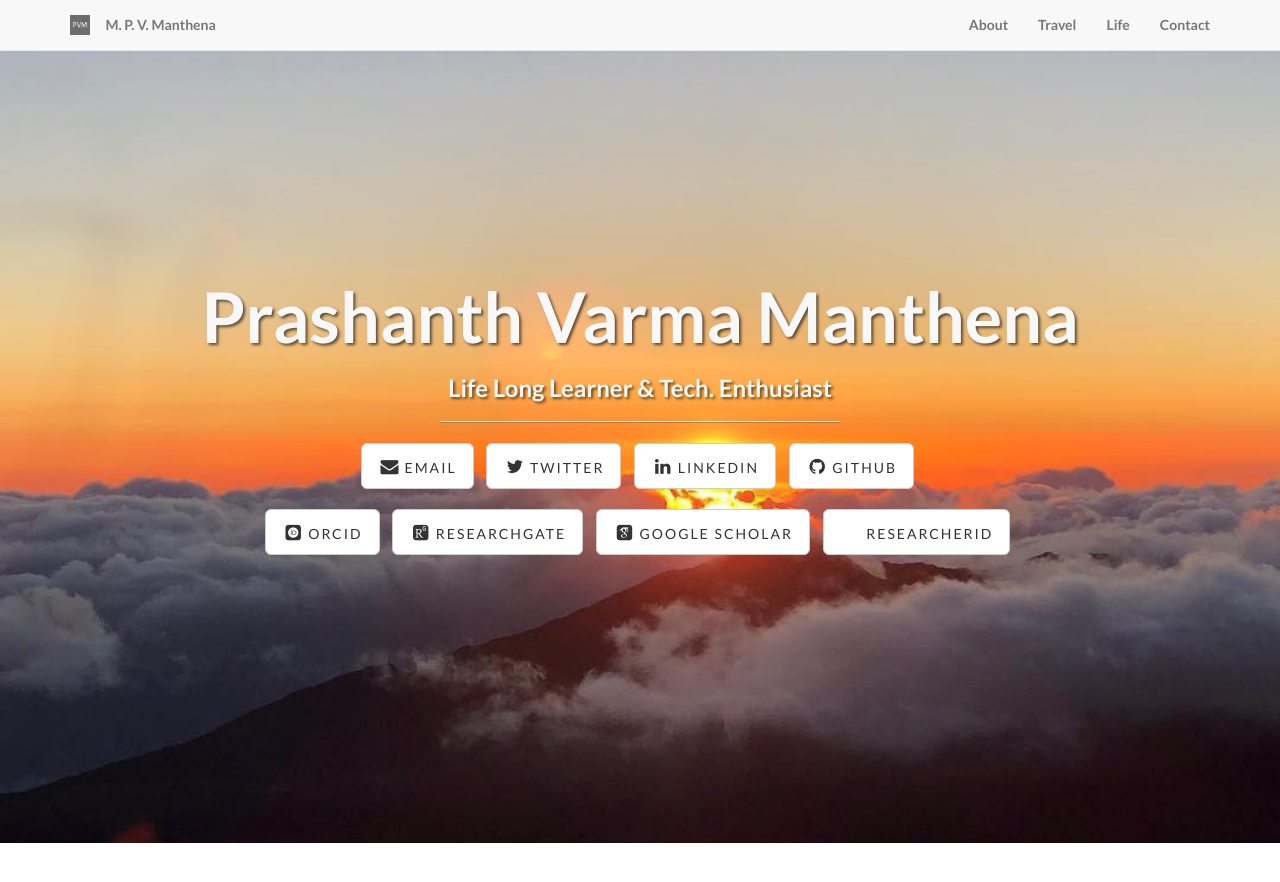
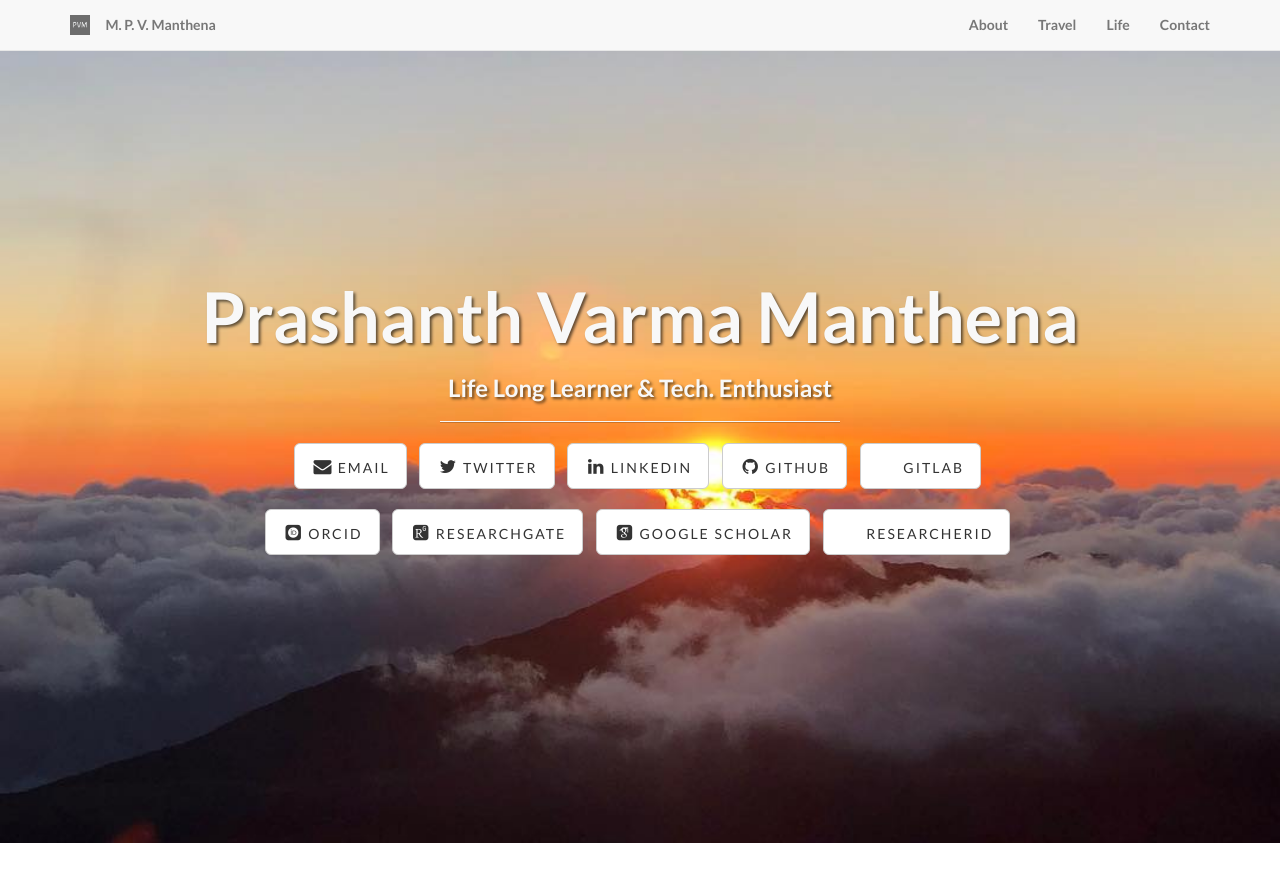
Before and after one commit to prashanthvarma/prashanthvarma.github.io, a Jekyll site: the page built from index.html, in a window 1280 px wide and 900 px high. Shown: the top 882 px of the window. Built offline with Jekyll 4.4.1, drawn with Linux system fonts in a browser that asks for light colours; some web fonts are replaced.

Commit message:
Adding Gitlab button

```diff
--- a/_includes/header.html
+++ b/_includes/header.html
@@ -59,6 +59,9 @@
                             <li>
                                 <a href="https://github.com/prashanthvarma" class="btn btn-default btn-lg"><i class="fa fa-github fa-fw"></i> <span class="network-name">Github</span></a>
                             </li>
+                            <li>
+                                <a href="https://gitlab.com/prashanthmanthena" class="btn btn-default btn-lg"><i class="fa fa-gitlab fa-fw"></i> <span class="network-name">Gitlab</span></a>
+                            </li>
 			                <br>
 			                <br>
 			                <li>
```
